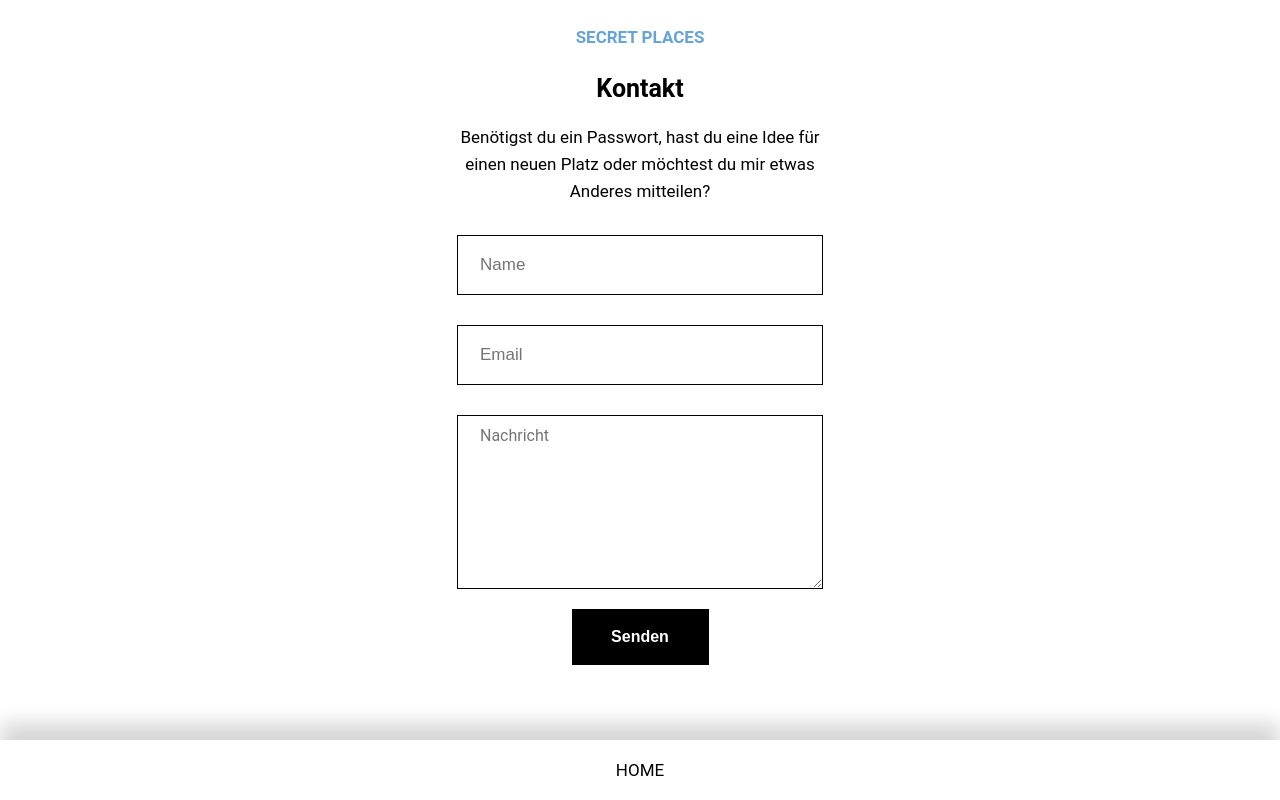
After one commit to MichaelSchauer/michaelschauer.github.io, a PHP site: page /contact.html in a window 1280 px wide. The commit adds this page. Run offline with PHP 8.4, Linux system fonts and the light colour scheme.

Commit message:
Add files via upload

```diff
--- /dev/null
+++ b/contact.html
@@ -0,0 +1,35 @@
+<!DOCTYPE html>
+<html lang="en">
+
+<head>
+    <meta charset="UTF-8">
+    <meta name="viewport" content="width=device-width, initial-scale=1.0">
+    <title>Secret Places</title>
+
+    <link rel="stylesheet" href="style.css">
+    <script src="main.js"></script>
+
+</head>
+
+<body>
+    <section id="contact" class="placecontact">
+        <p class="headingplaces">Secret Places</p>
+        <p class="placename">Kontakt</p>
+            <div id="contactcard" class="card">
+                <p class="text">Benötigst du ein Passwort, hast du eine Idee für einen neuen Platz oder möchtest du mir etwas Anderes mitteilen?</p>
+                <form action="https://formspree.io/f/schauer.michael.ms@gmail.com" method="POST">
+                    <input type="text" name="_replyto" placeholder="Name">
+                    <input type="email" name="_replyto" placeholder="Email">
+                    <textarea name="message" placeholder="Nachricht"></textarea>
+                    <!-- your other form fields go here -->
+                    <button class="buttonstyleblack" type="submit">Senden</button>
+                </form>
+            </div>
+            <div id="footerboth">
+                <div class="singlelocation" onclick="window.location='index.html';">
+                    <p onclick="window.location='index.html';">HOME</p>
+                </div>
+            </div>
+    </section>
+</body>
+</html>
--- a/impressum.html
+++ b/impressum.html
@@ -25,7 +25,7 @@
 
                     St. Gotthard im Mühlkreis</p>
             </div>
-            <a href="home.html">HOME</a>
+            <a href="index.html">HOME</a>
         </div>
     </section>
 </body>
--- a/main.js
+++ b/main.js
@@ -8,14 +8,22 @@ function login(){
     document.getElementById("homecardunlocked").style.display = "block";
     document.getElementById("footerboth").style.display = "flex";
     document.getElementById("wrongpass").innerHTML = "";
-    setCookie('user', 'auth', {secure: true, 'max-age': 3600});
+    addCookie(30);
 	}
 	else
    {
     document.getElementById("wrongpass").innerHTML="FALSCHES PASSWORT";
     document.getElementById('userinput').value ='';
+    deleteAllCookies();
   }
 }
+
+$('#checkmark-svg').on('click', function(){
+  svg = $(this);
+  svg.removeClass('run-animation').width();
+  svg.addClass('run-animation');
+  return false;
+})
 
 /* function openNav() {
 	document.getElementById("open").style.display = "none";
@@ -28,14 +36,4 @@ function closeNav() {
 	document.getElementById("open").style.display = "block";
 	document.getElementById("title").style.display = "block";
 	document.getElementById("open").style.display = "inline-block";
-}
-
-
-function redir(){
-  if( $.cookie('cookiename') == null ) {
-  alert("OH NOES U NO HAS COOKIE");
-  window.location.replace('http://url');
-  }
-}
-
-    } */
+}  */
--- a/style.css
+++ b/style.css
@@ -16,6 +16,7 @@ html, body {
 body {
     overflow: auto;
     scroll-behavior: smooth;
+    position: relative;
 }
 
 .contentwrapIMG {
@@ -68,7 +69,8 @@ body {
     background-color: white;
     width: 91%;
     max-width: 700px;
-    height: 320px;
+    min-height: 320px;
+    height: auto;
     text-align: center;
     margin: 0 auto;
 }
@@ -231,16 +224,141 @@ body {
     max-width: 100%;
     max-height: 100%;
 }
+.cls-1 {
+    fill: none;
+    stroke: #cac9ca;
+    stroke-miterlimit: 10;
+    stroke-width: 5px;
+  }
 
-.unlockedcircle p{
-    color: white;
-    font-size: 87px;
-    font-weight: bold;
+  svg {
+    position: absolute;
+    top: 0;
+    right: 0;
+    bottom: 0;
+    left: 0;
+    margin: auto;
+    width: 100%;
+    height: 100%;
+    display: block;
+  }
+  svg .cls-1 {
+    stroke: #66A4D6;
+  }
+
+  .circle {
+    stroke-dasharray: 700;
+    stroke-dashoffset: 700;
+  }
+
+  .checkmark {
+    stroke-dasharray: 150;
+    stroke-dashoffset: 150;
+  }
+
+  .run-animation .circle {
+    -webkit-animation: 2.5s circleDraw forwards;
+            animation: 2.5s circleDraw forwards;
+  }
+  .run-animation .checkmark {
+    -webkit-animation: 0.75s checkmarkDraw forwards;
+            animation: 0.75s checkmarkDraw forwards;
+    -webkit-animation-delay: 1s;
+            animation-delay: 1s;
+  }
+
+  @-webkit-keyframes circleDraw {
+    from {
+      stroke-dashoffset: 700;
+    }
+    to {
+      stroke-dashoffset: 0;
+    }
+  }
+
+  @keyframes circleDraw {
+    from {
+      stroke-dashoffset: 700;
+    }
+    to {
+      stroke-dashoffset: 0;
+    }
+  }
+  @-webkit-keyframes checkmarkDraw {
+    from {
+      stroke-dashoffset: 150;
+    }
+    to {
+      stroke-dashoffset: 0;
+    }
+  }
+  @keyframes checkmarkDraw {
+    from {
+      stroke-dashoffset: 150;
+    }
+    to {
+      stroke-dashoffset: 0;
+    }
+  }
+/* Kontakt */
+
+#contactcard p{
+    font-size: 17px;
+    line-height: 27px;
+    margin-top: 17px;
+}
+
+#contactcard input{
+    width: 85%;
+    max-width: 360px;
+    height: 56px;
+    background-color: white;
+    color: black;
+    outline: none;
+    border: 1px solid black;
+    font-size: 17px;
+    margin-top: 30px;
+    text-indent: 20px;
+    border-radius: none;
+}
+
+#contactcard input:nth-child(2){
+    margin-bottom: 30px;
+}
+
+#contactcard textarea{
+    width: 85%;
+    max-width: 360px;
+    height: 160px;
+    background-color: white;
+    color: black;
+    outline: none;
+    border: 1px solid black;
+    font-size: 17px;
+    text-indent: 20px;
+    border-radius: none;
+    font-family: inherit;
+    font-size: inherit;
+    padding-top: 10px;
+    display: block;
+    margin: 0 auto;
+}
+.textarea{
+    width: 50%;
+}
+#contactcard button{
+    margin-top: 20px;
+    margin-bottom: 80px;
+}
+
+.placecontact{
+    height: 100vh;
+    width: 100%;
+    margin: 0;
     text-align: center;
-    vertical-align: middle;
-    line-height: 200px;
-    margin: 0;
+    overflow: auto;
 }
+
 
 /* Orte */
 
```
Also changed, not shown: other parts of style.css (+37 -16 lines), index.html (+11 -4 lines), map.html (+5 -2 lines).
